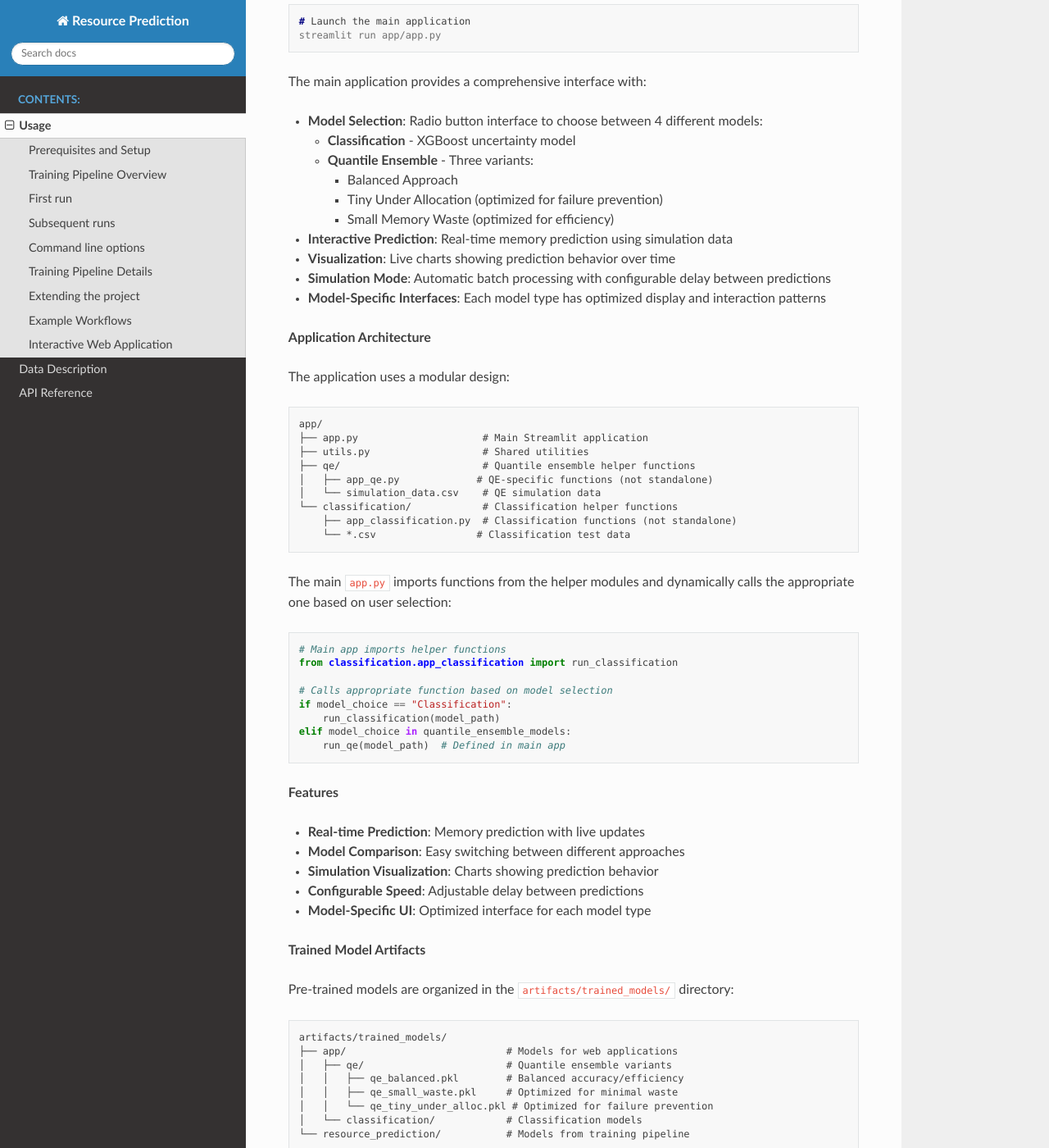
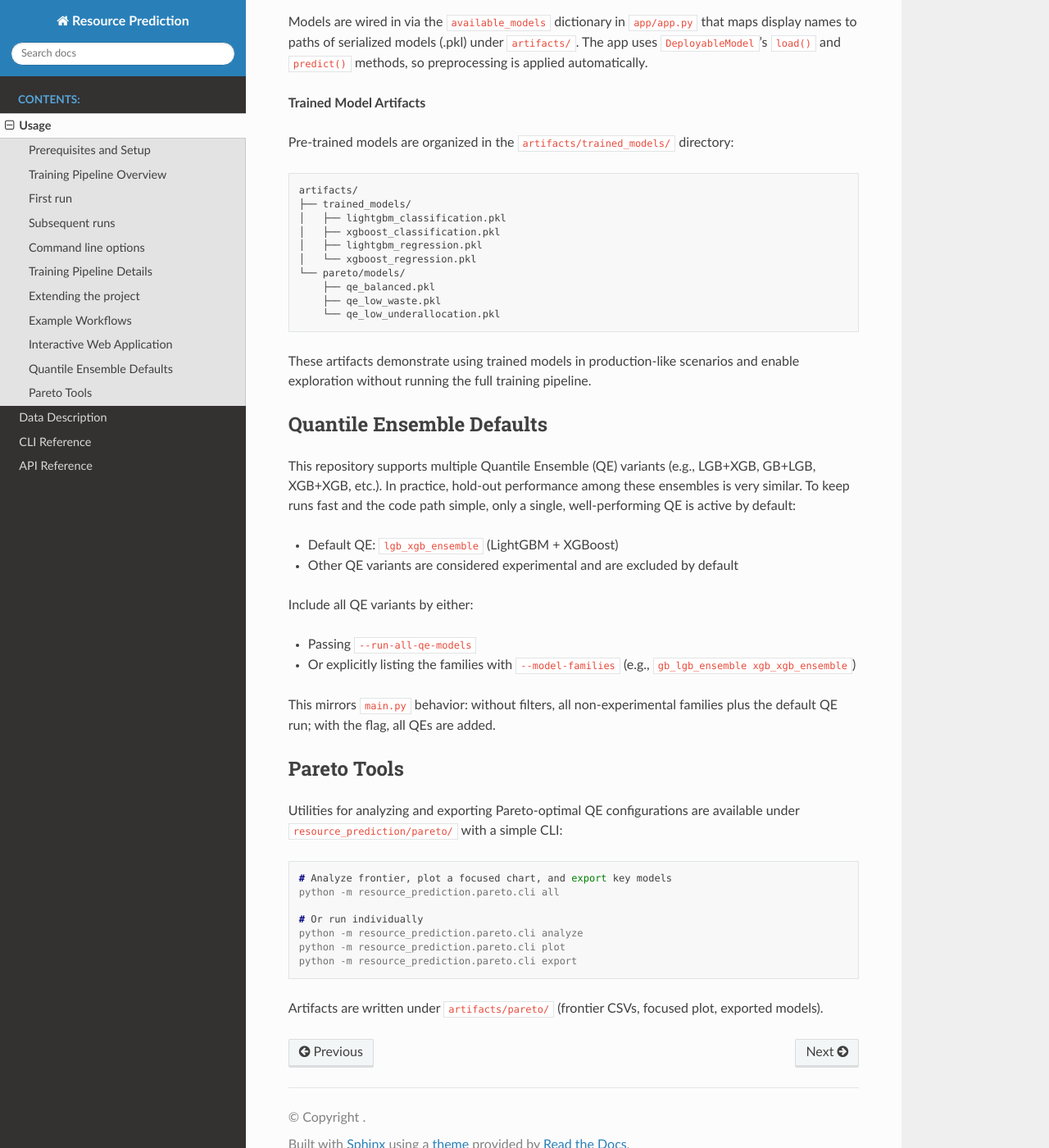
Before and after one commit to Zmart64/SAPResourceOptimizer, a Sphinx documentation site: the page built from docs/usage.rst, in a window 1280 px wide and 1400 px high, scrolled down 9694 px. Shown: the whole window at 82% size. Built offline with Sphinx 7.4.7 and the Read the Docs theme 3.1.0, drawn with Linux system fonts in a browser that asks for light colours; some of the changed text lies outside the part shown.

Commit message:
docu refactor

```diff
--- a/docs/api.rst
+++ b/docs/api.rst
@@ -35,7 +35,27 @@
 Model Implementations
 ~~~~~~~~~~~~~~~~~~~~~
 
-.. automodule:: resource_prediction.models.quantile_ensemble
+.. automodule:: resource_prediction.models.implementations.lightgbm_models
+   :members:
+   :undoc-members:
+   :show-inheritance:
+
+.. automodule:: resource_prediction.models.implementations.xgboost_models
+   :members:
+   :undoc-members:
+   :show-inheritance:
+
+.. automodule:: resource_prediction.models.implementations.sklearn_models
+   :members:
+   :undoc-members:
+   :show-inheritance:
+
+.. automodule:: resource_prediction.models.implementations.quantile_ensemble_variants
+   :members:
+   :undoc-members:
+   :show-inheritance:
+
+.. automodule:: resource_prediction.models.implementations.sizey_model
    :members:
    :undoc-members:
    :show-inheritance:
@@ -43,7 +63,16 @@
 Preprocessing Pipeline
 ----------------------
 
+Model-time preprocessing used by DeployableModel:
+
 .. automodule:: resource_prediction.preprocessing
+   :members:
+   :undoc-members:
+   :show-inheritance:
+
+Training-time data preprocessing and feature engineering:
+
+.. automodule:: resource_prediction.data_processing.preprocessor
    :members:
    :undoc-members:
    :show-inheritance:
@@ -61,12 +90,45 @@
    :undoc-members:
    :show-inheritance:
 
-Web Applications
-----------------
+Reporting
+---------
 
-Interactive Streamlit applications for model exploration and prediction.
+.. automodule:: resource_prediction.reporting
+   :members:
+   :undoc-members:
+   :show-inheritance:
 
-.. automodule:: app
+Pareto Tools
+------------
+
+Utilities for generating and using a Pareto frontier of LGB+XGB Quantile Ensemble configurations:
+
+.. automodule:: resource_prediction.pareto.core
+   :members:
+   :undoc-members:
+   :show-inheritance:
+
+.. automodule:: resource_prediction.pareto.plot
+   :members:
+   :undoc-members:
+   :show-inheritance:
+
+.. automodule:: resource_prediction.pareto.export_models
+   :members:
+   :undoc-members:
+   :show-inheritance:
+
+.. automodule:: resource_prediction.pareto.cli
+   :members:
+   :undoc-members:
+   :show-inheritance:
+
+Web Application
+---------------
+
+Interactive Streamlit application for model exploration and prediction.
+
+.. automodule:: app.app
    :members:
    :undoc-members:
    :show-inheritance:
--- /dev/null
+++ b/docs/cli.rst
@@ -0,0 +1,82 @@
+CLI Reference
+=============
+
+This page summarizes the command-line interface for the main pipeline entrypoint ``main.py``.
+
+Overview
+--------
+
+Run from the project root with Poetry or your active environment:
+
+.. code-block:: console
+
+   # Examples
+   python main.py --train-default
+   python main.py --run-search --task-type regression
+   python main.py --evaluate-only --evaluate-all-archs
+
+Actions (choose one)
+--------------------
+
+Exactly one of the following actions is required:
+
+``--run-search``
+    Run full hyperparameter optimization and final evaluation.
+
+``--train-default``
+    Train models with default hyperparameters and evaluate them (a simpler alternative to ``--run-search --use-defaults``).
+
+``--evaluate-only``
+    Evaluate using parameters from champion result CSV files (skips hyperparameter search).
+
+``--preprocess-only``
+    Run the data preprocessing step and exit.
+
+Common options
+--------------
+
+``--skip-preprocessing``
+    Reuse existing processed data instead of recomputing it.
+
+``--evaluate-all-archs``
+    During final evaluation, evaluate the best model from all architectures and generate a comparison plot.
+
+``--task-type {regression,classification}``
+    Restrict the pipeline to a single task type. By default both run.
+
+``--save-models``
+    Save final evaluated champion model(s) as serialized ``.pkl`` files under ``artifacts/trained_models``.
+
+``--model-families <names...>``
+    Limit runs to specific model families (space-separated). To see available families, check ``Config.MODEL_FAMILIES`` in ``resource_prediction/config.py``.
+
+``--use-defaults``
+    With ``--run-search``, skip optimization and train with default hyperparameters (similar to ``--train-default``).
+
+``--run-all-qe-models``
+    Include all Quantile Ensemble (QE) variants in addition to the default QE. Without this flag, only the default QE (``lgb_xgb_ensemble``) is included because it performs best and other ensembles have similar performance.
+
+Quantile Ensemble defaults
+--------------------------
+
+By default, runs include the standard families and a single, well-performing QE (``lgb_xgb_ensemble``). Other QE variants are considered experimental and excluded unless you pass ``--run-all-qe-models`` or explicitly list them via ``--model-families``.
+
+Quick examples
+--------------
+
+.. code-block:: console
+
+   # Fast baseline (no search)
+   python main.py --train-default
+
+   # Full search for classification
+   python main.py --run-search --task-type classification
+
+   # Reuse preprocessed data, focus on regression, evaluate all archs
+   python main.py --run-search --task-type regression --skip-preprocessing --evaluate-all-archs
+
+   # Run specific families only
+   python main.py --run-search --model-families lightgbm_regression xgboost_classification
+
+   # Include all QE variants
+   python main.py --run-search --run-all-qe-models
--- a/docs/conf.py
+++ b/docs/conf.py
@@ -1,9 +1,28 @@
 import sys
 from pathlib import Path
+try:
+    import tomllib  # Python 3.11+
+except Exception:  # pragma: no cover - fallback for Python <3.11
+    try:
+        import tomli as tomllib  # type: ignore
+    except Exception:
+        tomllib = None  # type: ignore
 
+# Project metadata
 project = 'Resource Prediction'
-author = 'Your Name'
-release = '0.1.0'
+author = 'Project Contributors'
+
+# Derive release/version from pyproject.toml if available
+try:
+    pyproject_path = Path(__file__).resolve().parents[1] / 'pyproject.toml'
+    if tomllib is not None and pyproject_path.exists():
+        with pyproject_path.open('rb') as f:
+            data = tomllib.load(f)
+        release = data.get('tool', {}).get('poetry', {}).get('version', '0.1.0')
+    else:
+        release = '0.1.0'
+except Exception:
+    release = '0.1.0'
 
 # Add the project root to the Python path
 sys.path.insert(0, str(Path(__file__).resolve().parents[1]))
@@ -14,6 +33,12 @@
     'sphinx.ext.napoleon',
     'sphinx.ext.viewcode',
     'sphinx.ext.intersphinx',
+]
+
+# Mock heavy imports for reliable docs builds without full ML stack
+autodoc_mock_imports = [
+    'numpy', 'pandas', 'sklearn', 'matplotlib', 'seaborn', 'optuna',
+    'xgboost', 'lightgbm', 'catboost', 'tqdm', 'joblib', 'streamlit', 'altair'
 ]
 
 # Autodoc settings
--- a/docs/index.rst
+++ b/docs/index.rst
@@ -35,7 +35,7 @@
 
 1. **Install dependencies**: ``poetry install --with dev``
 2. **Build documentation**: ``make html`` or ``make serve``
-3. **Run the pipeline**: ``python main.py --run-search``
+3. **Run training**: ``python main.py --train-default`` (fast) or ``python main.py --run-search`` (optimized)
 
 For detailed setup instructions, see the :doc:`usage` guide.
 
@@ -45,4 +45,5 @@
 
    usage
    data
+   cli
    api
--- a/docs/usage.rst
+++ b/docs/usage.rst
@@ -302,29 +302,10 @@
            }
            return {**common_params, **model_params} if task_type == 'classification' else model_params
 
-**Step 5: Add Trainer Integration**
+**Step 5: No Trainer Changes Needed**
 
-Update the trainer to handle your new model type:
-
-.. code-block:: python
-
-   # resource_prediction/training/trainer.py - Add to _evaluate_single_champion()
-
-   # For regression models (around line 330):
-   elif base_model_name == 'my_new_model':
-       from resource_prediction.models.my_new_model import MyNewModel
-       model = MyNewModel(
-           task_type='regression',
-           **best_params
-       )
-
-   # For classification models (around line 360):
-   elif base_model_name == 'my_new_model':
-       from resource_prediction.models.my_new_model import MyNewModel
-       model = MyNewModel(
-           task_type='classification',
-           **best_params
-       )
+The trainer dynamically instantiates models using each family’s configured class reference in
+``Config.MODEL_FAMILIES``. No changes to trainer code are required.
 
 **Step 6: Test Your Integration**
 
@@ -439,67 +420,31 @@
 Interactive Web Application
 ---------------------------
 
-The project includes a unified Streamlit-based web application for interactive model exploration and real-time prediction.
-
-**Main Application**
+The project includes a unified Streamlit application for interactive model exploration and prediction.
 
 .. code-block:: console
 
    # Launch the main application
    streamlit run app/app.py
 
-The main application provides a comprehensive interface with:
+The app provides:
 
-- **Model Selection**: Radio button interface to choose between 4 different models:
+- **Model selection** in the sidebar via a curated registry of models
+- **Interactive predictions** over simulation data with live charts
+- **Adjustable speed** of the simulation loop and classification overlays
 
-  - **Classification** - XGBoost uncertainty model
-  - **Quantile Ensemble** - Three variants:
-
-    - Balanced Approach
-    - Tiny Under Allocation (optimized for failure prevention)
-    - Small Memory Waste (optimized for efficiency)
-
-- **Interactive Prediction**: Real-time memory prediction using simulation data
-- **Visualization**: Live charts showing prediction behavior over time
-- **Simulation Mode**: Automatic batch processing with configurable delay between predictions
-- **Model-Specific Interfaces**: Each model type has optimized display and interaction patterns
-
-**Application Architecture**
-
-The application uses a modular design:
+Application layout:
 
 .. code-block:: text
 
    app/
-   ├── app.py                     # Main Streamlit application
-   ├── utils.py                   # Shared utilities
-   ├── qe/                        # Quantile ensemble helper functions
-   │   ├── app_qe.py             # QE-specific functions (not standalone)
-   │   └── simulation_data.csv    # QE simulation data
-   └── classification/            # Classification helper functions
-       ├── app_classification.py  # Classification functions (not standalone)
-       └── *.csv                 # Classification test data
+   ├── app.py          # Main Streamlit application
+   ├── utils.py        # UI setup and simulation helpers
+   └── data_loader.py  # Simulation data loading utilities
 
-The main ``app.py`` imports functions from the helper modules and dynamically calls the appropriate one based on user selection:
-
-.. code-block:: python
-
-   # Main app imports helper functions
-   from classification.app_classification import run_classification
-
-   # Calls appropriate function based on model selection
-   if model_choice == "Classification":
-       run_classification(model_path)
-   elif model_choice in quantile_ensemble_models:
-       run_qe(model_path)  # Defined in main app
-
-**Features**
-
-- **Real-time Prediction**: Memory prediction with live updates
-- **Model Comparison**: Easy switching between different approaches
-- **Simulation Visualization**: Charts showing prediction behavior
-- **Configurable Speed**: Adjustable delay between predictions
-- **Model-Specific UI**: Optimized interface for each model type
+Models are wired in via the ``available_models`` dictionary in ``app/app.py`` that maps display names to
+paths of serialized models (.pkl) under ``artifacts/``. The app uses ``DeployableModel``’s ``load()`` and
+``predict()`` methods, so preprocessing is applied automatically.
 
 **Trained Model Artifacts**
 
@@ -507,13 +452,48 @@
 
 .. code-block:: text
 
-   artifacts/trained_models/
-   ├── app/                           # Models for web applications
-   │   ├── qe/                        # Quantile ensemble variants
-   │   │   ├── qe_balanced.pkl        # Balanced accuracy/efficiency
-   │   │   ├── qe_small_waste.pkl     # Optimized for minimal waste
-   │   │   └── qe_tiny_under_alloc.pkl # Optimized for failure prevention
-   │   └── classification/            # Classification models
-   └── resource_prediction/           # Models from training pipeline
+   artifacts/
+   ├── trained_models/
+   │   ├── lightgbm_classification.pkl
+   │   ├── xgboost_classification.pkl
+   │   ├── lightgbm_regression.pkl
+   │   └── xgboost_regression.pkl
+   └── pareto/models/
+       ├── qe_balanced.pkl
+       ├── qe_low_waste.pkl
+       └── qe_low_underallocation.pkl
 
-These applications demonstrate how to use the trained models in production-like scenarios and provide tools for stakeholders to understand model behavior without running the full training pipeline.
+These artifacts demonstrate using trained models in production-like scenarios and enable exploration without running the full training pipeline.
+
+Quantile Ensemble Defaults
+--------------------------
+
+This repository supports multiple Quantile Ensemble (QE) variants (e.g., LGB+XGB, GB+LGB, XGB+XGB, etc.). In practice, hold‑out performance among these ensembles is very similar. To keep runs fast and the code path simple, only a single, well‑performing QE is active by default:
+
+- Default QE: ``lgb_xgb_ensemble`` (LightGBM + XGBoost)
+- Other QE variants are considered experimental and are excluded by default
+
+Include all QE variants by either:
+
+- Passing ``--run-all-qe-models``
+- Or explicitly listing the families with ``--model-families`` (e.g., ``gb_lgb_ensemble xgb_xgb_ensemble``)
+
+This mirrors ``main.py`` behavior: without filters, all non‑experimental families plus the default QE run; with the flag, all QEs are added.
+
+Pareto Tools
+------------
+
+Utilities for analyzing and exporting Pareto‑optimal QE configurations are available under
+``resource_prediction/pareto/`` with a simple CLI:
+
+.. code-block:: console
+
+   # Analyze frontier, plot a focused chart, and export key models
+   python -m resource_prediction.pareto.cli all
+
+   # Or run individually
+   python -m resource_prediction.pareto.cli analyze
+   python -m resource_prediction.pareto.cli plot
+   python -m resource_prediction.pareto.cli export
+
+Artifacts are written under ``artifacts/pareto/`` (frontier CSVs, focused plot, exported models).
--- a/main.py
+++ b/main.py
@@ -138,7 +138,7 @@
     parser.add_argument(
         "--save-models",
         action="store_true",
-        help="If set, saves the final evaluated champion model(s) as .pkl files in the `resource_prediction/models` directory."
+        help="If set, saves the final evaluated champion model(s) as .pkl files under artifacts/trained_models."
     )
     parser.add_argument(
         "--model-families",
```
Also changed, not shown: README.md (+45 -46 lines), docs/data.rst (+5 -6 lines), 2 other files.
